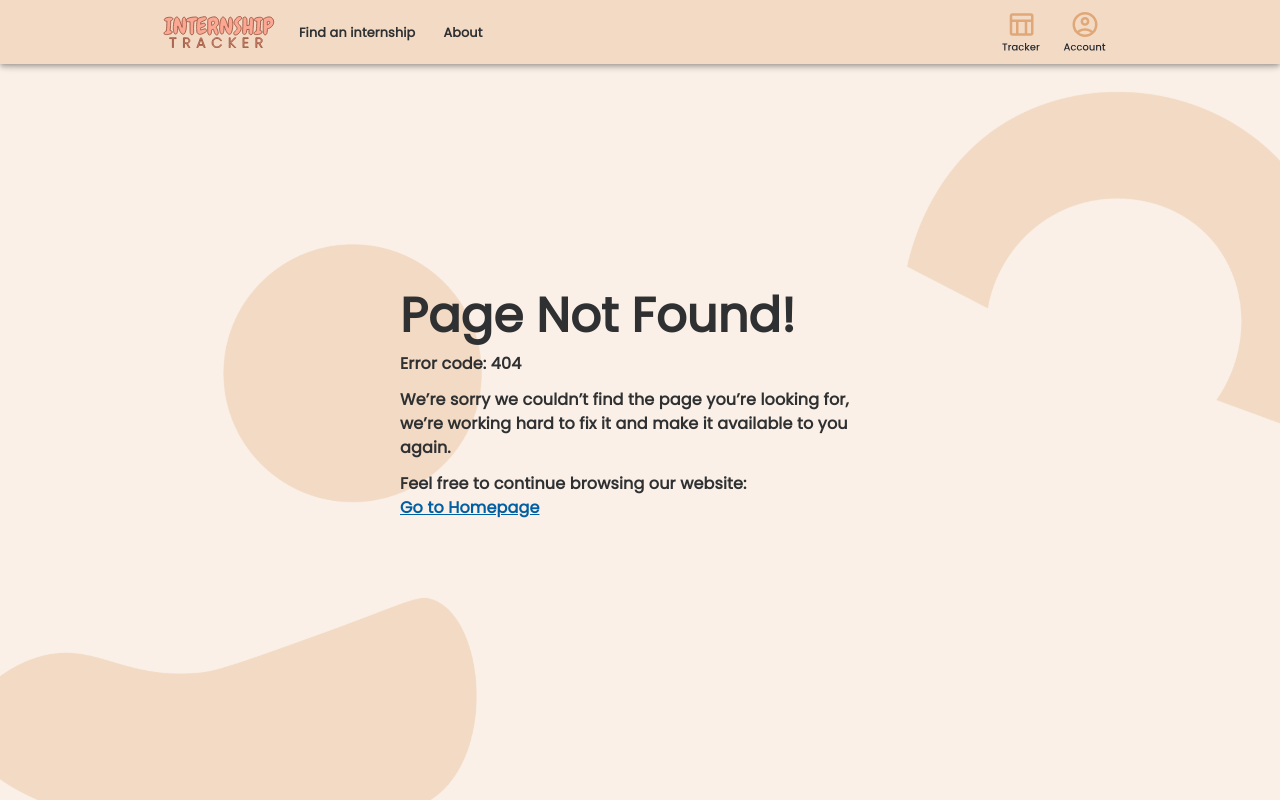
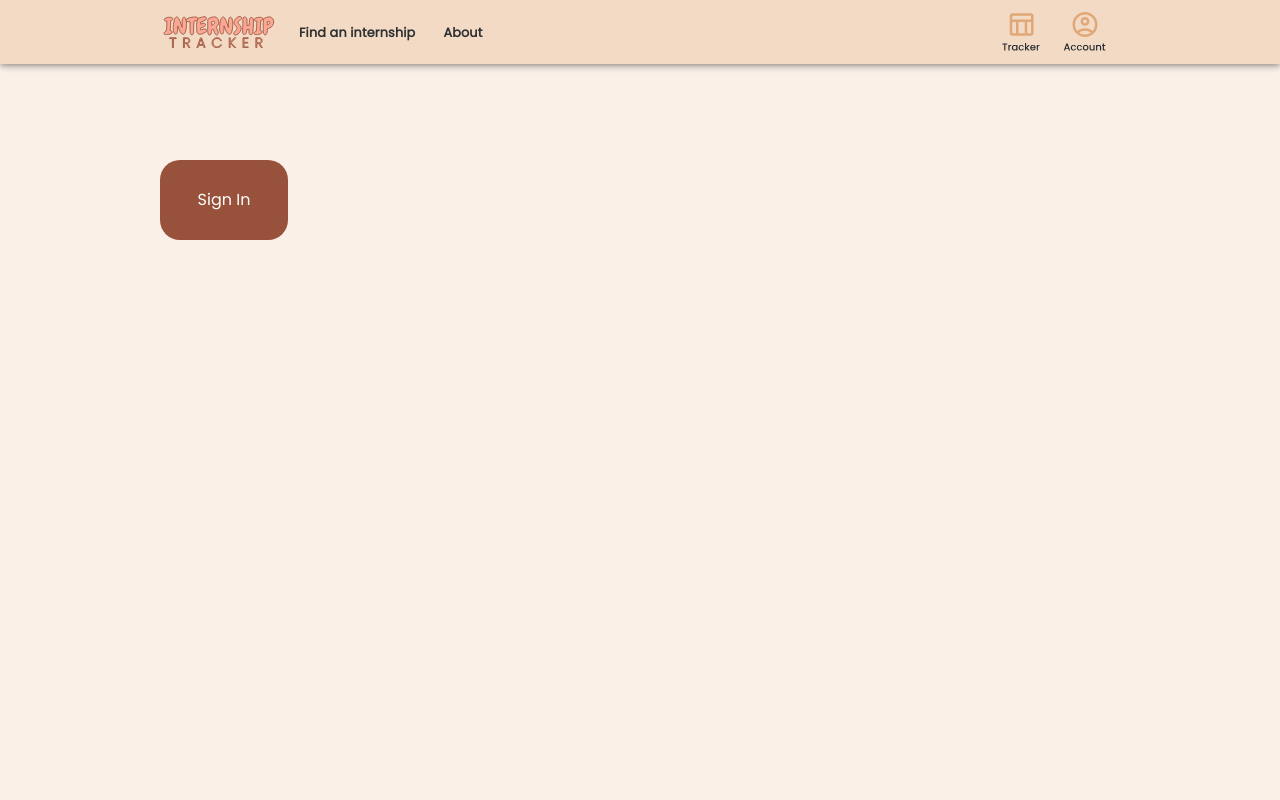
Before and after one commit to BobaTalks/internship-tracker, a React (Create React App) app in the folder client/: page /test in a window 1280 px wide. Built offline with nearby package versions, Linux system fonts and the light colour scheme.

Commit message:
added TestPage that gets google auth working using Firebase

```diff
--- a/client/package.json
+++ b/client/package.json
@@ -12,6 +12,7 @@
     "axios": "^1.3.4",
     "date-fns": "^2.29.3",
     "dotenv": "^16.0.3",
+    "firebase": "^10.3.1",
     "react": "^18.2.0",
     "react-dom": "^18.2.0",
     "react-router-dom": "^6.8.1",
@@ -53,5 +54,8 @@
     "eslint-plugin-react-hooks": "^4.6.0",
     "eslint-plugin-simple-import-sort": "^10.0.0",
     "prettier": "2.8.4"
+  },
+  "prettier": {
+    "singleQuote": true
   }
 }
--- a/client/src/App.jsx
+++ b/client/src/App.jsx
@@ -17,6 +17,7 @@ const HomePage = React.lazy(() => import('./pages/HomePage'));
 const SearchResultsPage = React.lazy(() => import('./pages/SearchResultsPage'));
 const AboutPage = React.lazy(() => import('./pages/AboutPage'));
 const ErrorPage = React.lazy(() => import('./pages/ErrorPage'));
+const TestPage = React.lazy(() => import('./pages/TestPage')); // temporary - to be deleted
 
 const App = () => {
   return (
@@ -27,6 +28,8 @@ const App = () => {
           <Route path="/" element={withSuspense(HomePage)} />
           <Route path="/search" element={withSuspense(SearchResultsPage)} />
           <Route path="/about" element={withSuspense(AboutPage)} />
+          <Route path="/test" element={withSuspense(TestPage)} />
+          {/* temporary - to be deleted */}
           <Route path="*" element={withSuspense(ErrorPage)} />
         </Routes>
       </ThemeProvider>
--- /dev/null
+++ b/client/src/pages/TestPage.jsx
@@ -0,0 +1,73 @@
+import { Button } from '@mui/material';
+import { signInWithPopup, signOut } from 'firebase/auth';
+import React, { useState } from 'react';
+
+import { auth, provider } from '../utils/firebaseConfig';
+import BasePage from './BasePage';
+
+// This is a test page - will be replaced by sign in / sign out
+
+const TestPage = () => {
+  const [userIn, setUserIn] = useState(false);
+
+  const signInUser = () => {
+    signInWithPopup(auth, provider)
+      .then((result) => {
+        // This gives you a Google Access Token. You can use it to access the Google API.
+        // const credential = GoogleAuthProvider.credentialFromResult(result);
+        // const token = credential.accessToken;
+
+        // The signed-in user info.
+        // const user = result.user;
+        // IdP data available using getAdditionalUserInfo(result)
+        // ...
+        setUserIn(true);
+      })
+      .catch((error) => {
+        // Handle Errors here.
+        // const errorCode = error.code;
+        // const errorMessage = error.message;
+        // The email of the user's account used.
+        // const email = error.customData.email;
+        // The AuthCredential type that was used.
+        // const credential = GoogleAuthProvider.credentialFromError(error);
+        // ...
+      });
+  };
+
+  const signOutUser = () => {
+    signOut(auth)
+      .then(() => {
+        // Sign-out successful.
+        setUserIn(false);
+      })
+      .catch((error) => {
+        // An error happened.
+      });
+  };
+  return (
+    <BasePage>
+      {userIn ? (
+        <Button
+          variant="rounded"
+          color="thai"
+          onClick={signOutUser}
+          sx={{ mt: '10rem', height: '5rem', width: '8rem' }}
+        >
+          Sign Out
+        </Button>
+      ) : (
+        <Button
+          variant="rounded"
+          color="thai"
+          onClick={signInUser}
+          sx={{ mt: '10rem', height: '5rem', width: '8rem' }}
+        >
+          Sign In
+        </Button>
+      )}
+    </BasePage>
+  );
+};
+
+export default TestPage;
--- /dev/null
+++ b/client/src/utils/firebaseConfig.js
@@ -0,0 +1,25 @@
+// Import the functions you need from the SDKs you need
+import { getAnalytics } from 'firebase/analytics';
+import { initializeApp } from 'firebase/app';
+import { getAuth, GoogleAuthProvider } from 'firebase/auth';
+
+// TODO: Add SDKs for Firebase products that you want to use
+// https://firebase.google.com/docs/web/setup#available-libraries
+
+// Your web app's Firebase configuration
+// For Firebase JS SDK v7.20.0 and later, measurementId is optional
+const firebaseConfig = {
+  apiKey: 'AIzaSyDi6gr9BYo7LEWmi9zLPz7O0QOV33iGRK4',
+  authDomain: 'internship-tracker-e47ea.firebaseapp.com',
+  projectId: 'internship-tracker-e47ea',
+  storageBucket: 'internship-tracker-e47ea.appspot.com',
+  messagingSenderId: '1013863893306',
+  appId: '1:1013863893306:web:122f6a2f0edabcccace803',
+  measurementId: 'G-N7M08GMDE2',
+};
+
+// Initialize Firebase
+const app = initializeApp(firebaseConfig);
+export const analytics = getAnalytics(app);
+export const auth = getAuth(app);
+export const provider = new GoogleAuthProvider();
```
Also changed, not shown: 1 other file (tests, documents, lock files or other folders).
